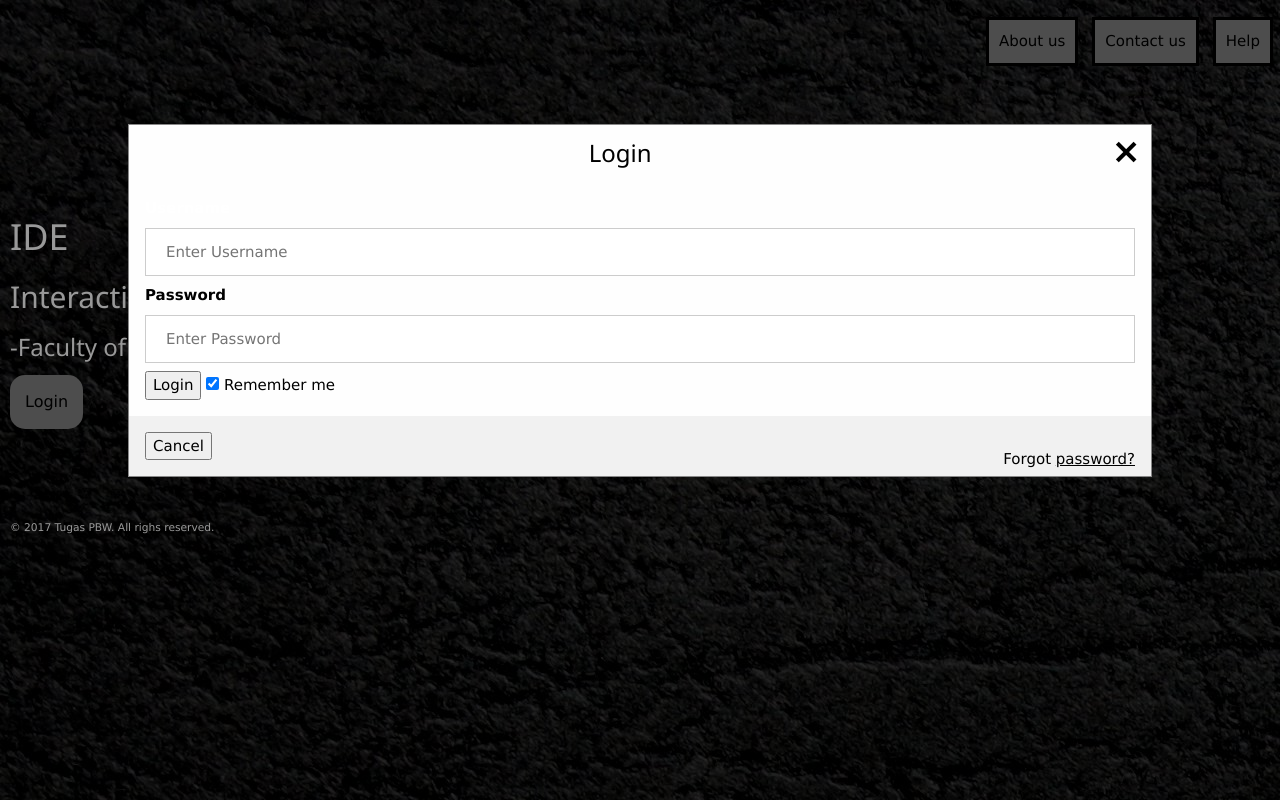
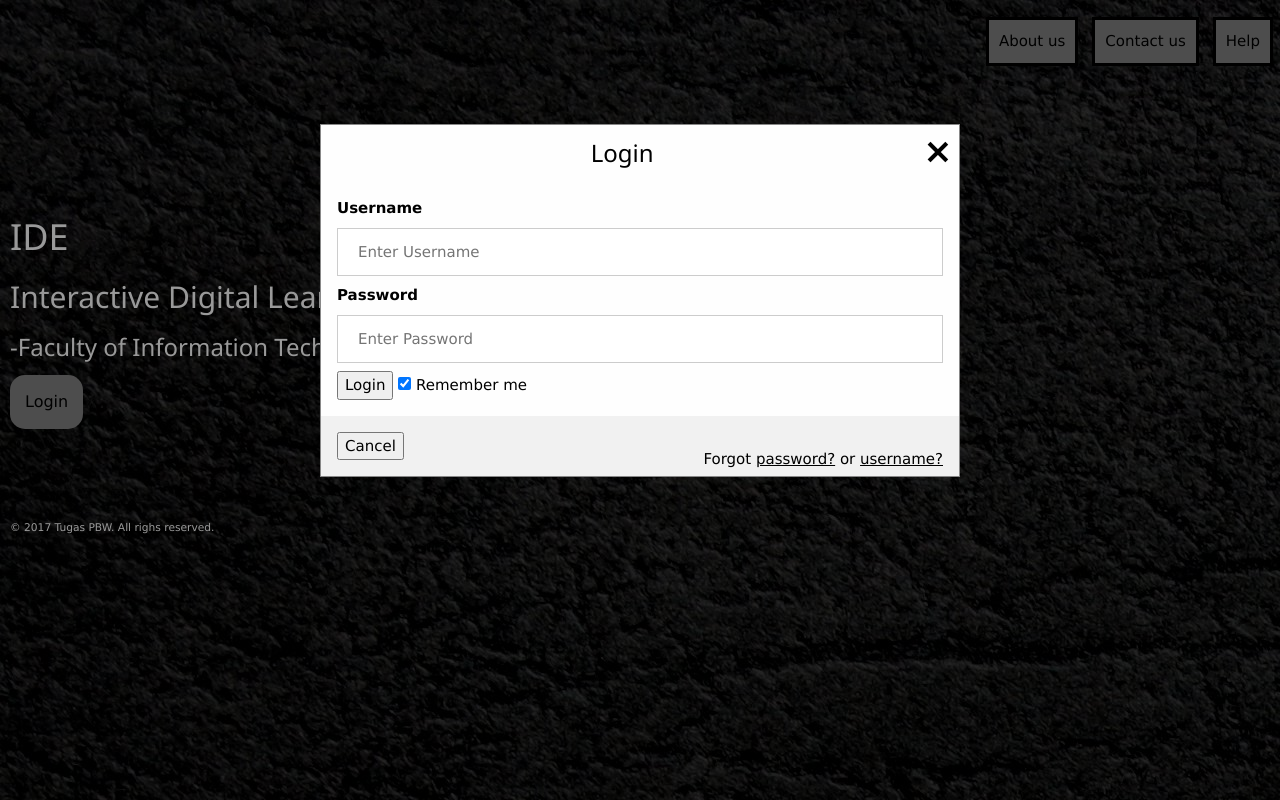
Before and after one commit to iyosskoyos/TugasPBW, a PHP site: page / in a window 1280 px wide, after a click on "Login". Run offline with PHP 8.4, Linux system fonts and the light colour scheme.

Commit message:
benerin login modal

```diff
--- a/IDE/index.php
+++ b/IDE/index.php
@@ -33,7 +33,7 @@ include 'layout/style.php';
 	<!-- Modal -->
 	<div id="id01" class="modal">
 
-		<form class="modal-content animate" action="phpScript/login.php">
+		<form class="modal-content animate" action="phpScript/login.php" style="width: 50%">
 
 			<div class="imgcontainer" style="width: 99%;display: inline-block;">
 				<span onclick="document.getElementById('id01').style.display='none'" class="close" title="Close Modal">&times;</span>
@@ -41,7 +41,7 @@ include 'layout/style.php';
 			</div>
 
 			<div class="container">
-				<label style="color: white;"><b>Username</b></label>
+				<label><b>Username</b></label>
 				<input type="text" placeholder="Enter Username" name="uname" required>
 
 				<label><b>Password</b></label>
@@ -53,7 +53,7 @@ include 'layout/style.php';
 
 			<div class="container" style="background-color:#f1f1f1">
 				<button type="button" onclick="document.getElementById('id01').style.display='none'" class="cancelbtn">Cancel</button>
-				<span class="psw">Forgot <a href="#">password?</a></span>
+				<span class="psw">Forgot <a href="#">password?</a> or <a href="#">username?</a></span>
 			</div>
 		</form>
 	</div>
```
